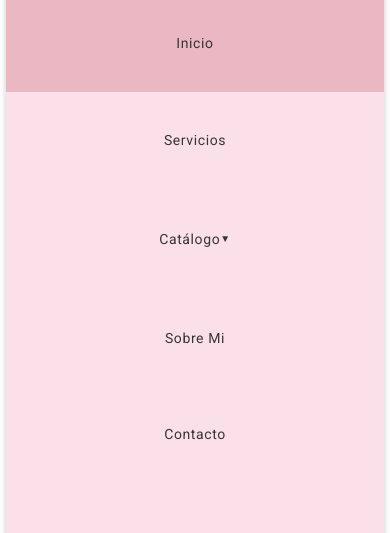
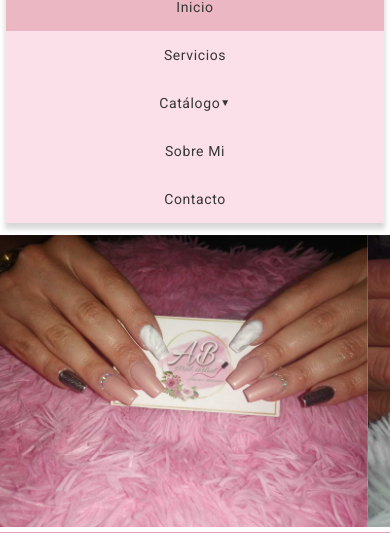
Before and after one commit to paaulaisabella/MiPrimerDesarrolloWeb, a website: page index.html in a window 390 px wide. Shown: the part 82-615 px from the top of the page. Drawn offline with nearby package versions, Linux system fonts and the light colour scheme; a web font is replaced by a local one.

Commit message:
Logré arreglar el menú como quería, en la parte responsive ahora haces hover y se desplazan los otros dos items hacia abajo

```diff
--- a/scss/_header.scss
+++ b/scss/_header.scss
@@ -56,6 +56,7 @@ nav{
     display: flex;
     justify-content: center;
     align-items: center;
+
         &:hover{
             transition: 0.1s;
             color: white;
@@ -66,25 +67,28 @@ nav{
 }
 
 .submenu{
+    display: block;
     position: absolute;
     background-color: $rosa_claro;
     z-index: 100;
-    width: inherit;
     padding: 0;
     margin: 0;
-    width: 18rem;
-    border: 2px solid $rosa_claro;
+    white-space: nowrap;
 
     li{
     display: none;
     width: inherit;
     height: 100%;
     font-size: .9rem;
-    border-right: none;
     transition: 450ms ease;
-        &:last-child{
+
+        &:first-child{
+        border-top: 2px solid $rosa_oscuro;
+        }
+        /* &:last-child{
         box-shadow: 0px 4px 3px 1px hsla(0, 0%, 43%, 0.502);
-        }
+        border-bottom: 2px solid $rosa_oscuro;
+        } */
         a{
             &:hover{
                 transition: 0.1s;
--- a/scss/_media-query.scss
+++ b/scss/_media-query.scss
@@ -44,7 +44,11 @@
 @media only screen and (max-width: 768px){
 
     /* GENERAL */
-    body header{
+
+    body {
+        overflow-x: hidden;
+
+        header{
         display: flex;
         align-items: center;
         justify-content: center;
@@ -53,20 +57,41 @@
         align-self: auto;
         display: block;
         width: 100%;
+        display: flex;
+        justify-content: center;
+        background-color: transparent;
         }
     }
+}
     .menu{
         display: flex;
         flex-direction: column;
-        height: 90vh;
-        li{
-            line-height: 5.3rem;
+        height: 77%;
+        background-color: $rosa_claro;
+        z-index: 1000;
+
+        a{
+            height: inherit;
         }
     }
 
-    .submenu{
-        position: initial;
+    .menu > li {
+        line-height: 2rem;
     }
+
+    .submenu {
+        width: 100%;
+        position: relative;
+
+
+
+        li{
+            &:last-child{
+                border-bottom: solid 2px $rosa_oscuro;
+            }
+        }
+    }
+
     body{
         font-size: $letra_peq;
     }
@@ -77,7 +102,6 @@
         align-items: center;
 
         a{
-            padding: 6px;
             font-size: $letra_peq;
             font-family: $default;
             font-weight: 100;
@@ -149,7 +173,6 @@
 
             .contacto{
                 a{
-                    padding: 6px;
                     font-size: $letra_peq;
                     font-family: $default;
                     font-weight: 100;
@@ -172,6 +195,10 @@
         width: 20px;
         height: 20px;
     }
+
+    .submenu li {
+    white-space: pre-wrap;
+}
 
     /* CATÁLOGO */
 
```
Also changed, not shown: style/style.css. Lines whose indentation alone changed are shown as unchanged.
